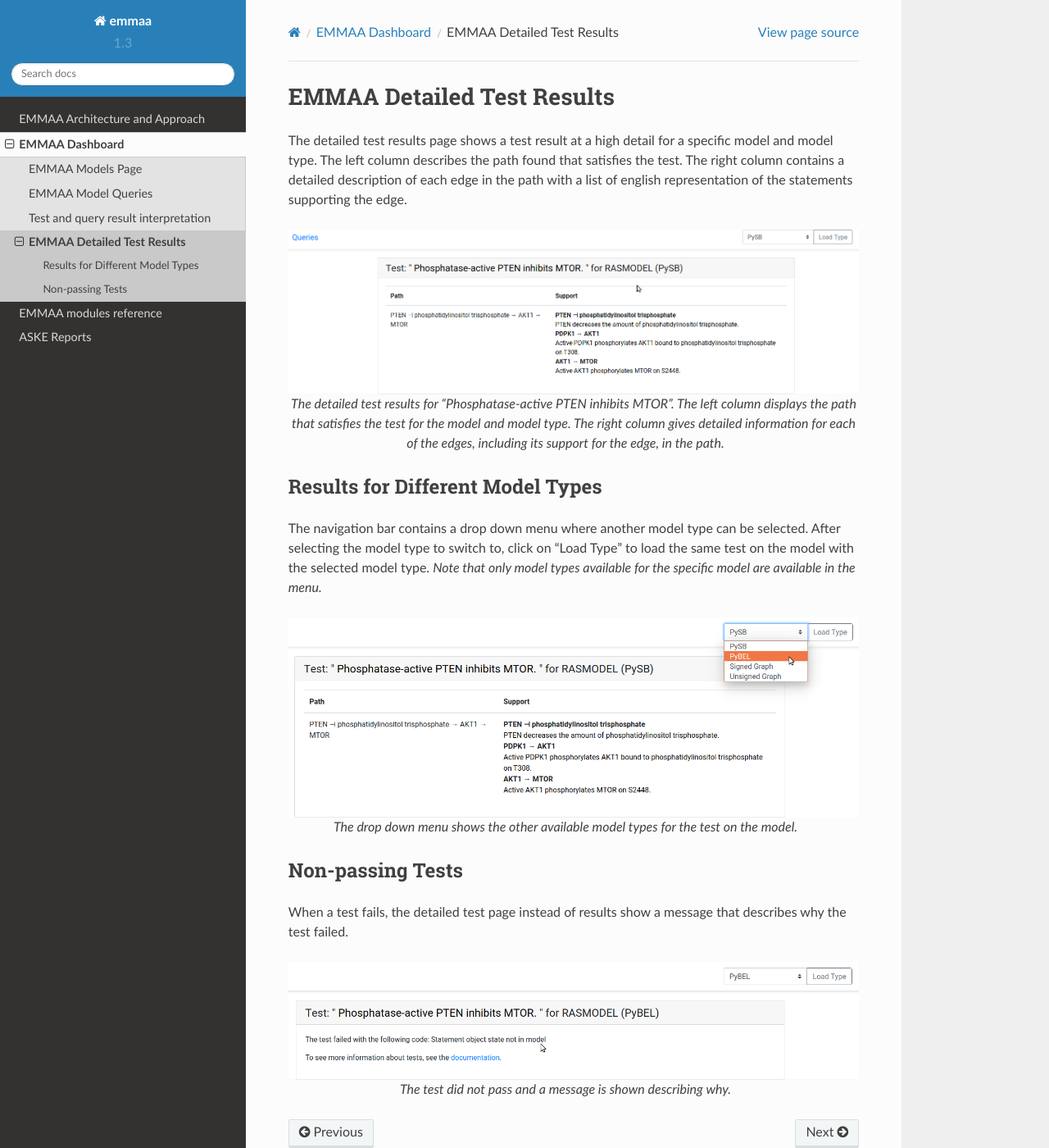
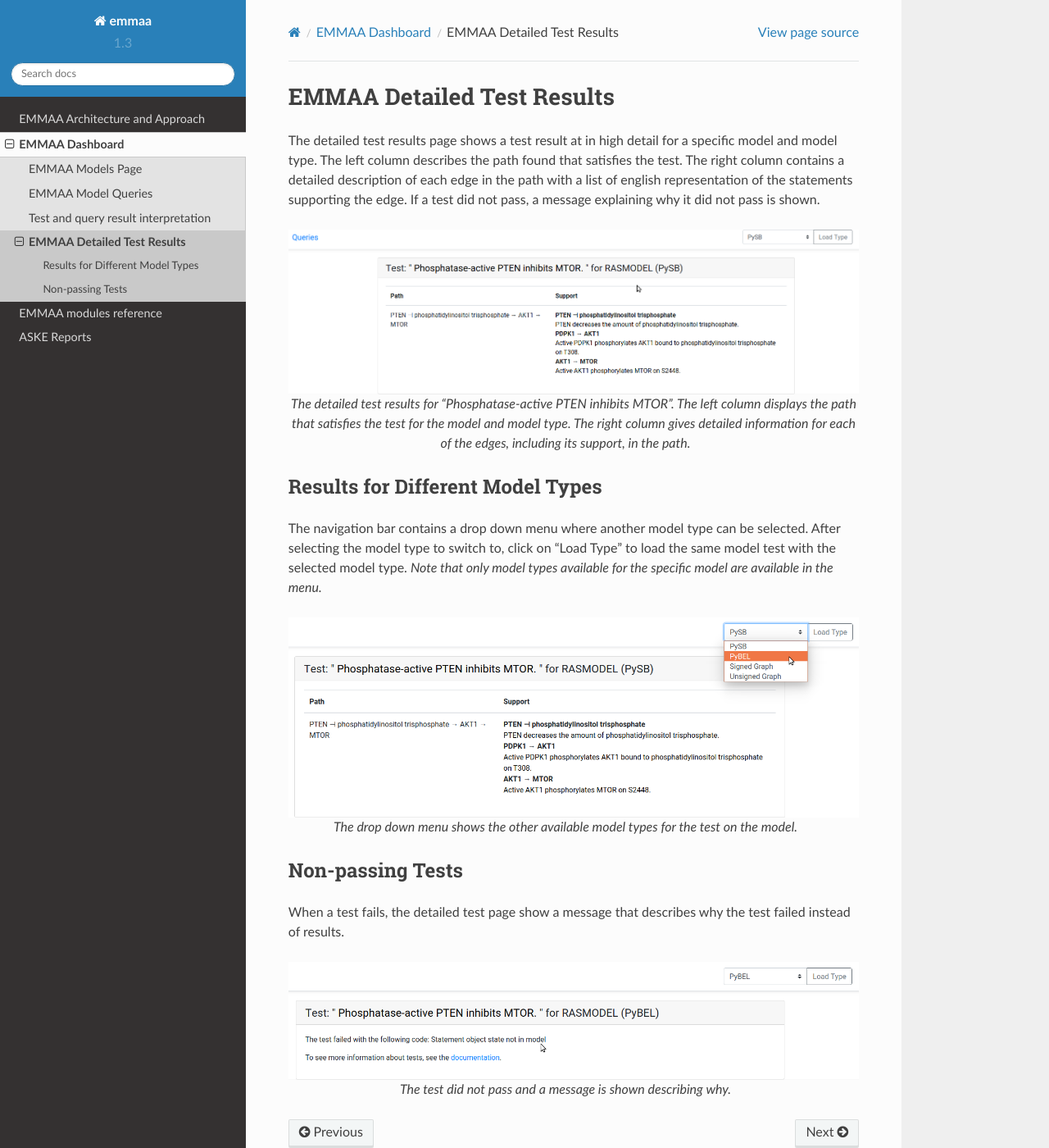
Before and after one commit to gyorilab/emmaa, a Sphinx documentation site: the page built from doc/dashboard/detailed_test_results.rst, in a window 1280 px wide and 1400 px high. Shown: the whole window at 82% size. Built offline with Sphinx 7.4.7 and the Read the Docs theme 2.0.0, drawn with Linux system fonts in a browser that asks for light colours.

Commit message:
Detailed test results grammar

```diff
--- a/doc/dashboard/detailed_test_results.rst
+++ b/doc/dashboard/detailed_test_results.rst
@@ -3,11 +3,12 @@
 EMMAA Detailed Test Results
 ===========================
 
-The detailed test results page shows a test result at a high detail for a
+The detailed test results page shows a test result at in high detail for a
 specific model and model type. The left column describes the path found that
 satisfies the test. The right column contains a detailed description of each
 edge in the path with a list of english representation of the statements
-supporting the edge.
+supporting the edge. If a test did not pass, a message explaining why it did
+not pass is shown.
 
 .. figure:: ../_static/images/detailed_results.png
   :align: center
@@ -16,7 +17,7 @@ supporting the edge.
   *The detailed test results for "Phosphatase-active PTEN inhibits MTOR". The
   left column displays the path that satisfies the test for the model and
   model type. The right column gives detailed information for each of the
-  edges, including its support for the edge, in the path.*
+  edges, including its support, in the path.*
 
 
 Results for Different Model Types
@@ -24,21 +25,21 @@ Results for Different Model Types
 
 The navigation bar contains a drop down menu where another model type can be
 selected. After selecting the model type to switch to, click on "Load Type"
-to load the same test on the model with the selected model type. *Note that
-only model types available for the specific model are available in the menu.*
+to load the same model test with the selected model type. *Note that only
+model types available for the specific model are available in the menu.*
 
 .. figure:: ../_static/images/detailed_results_dropdown.png
   :align: center
   :figwidth: 100%
 
-  *The drop down menu shows the other available model types for
-  the test on the model.*
+  *The drop down menu shows the other available model types for the test on
+  the model.*
 
 Non-passing Tests
 -----------------
 
-When a test fails, the detailed test page instead of results show a message
-that describes why the test failed.
+When a test fails, the detailed test page show a message that describes why
+the test failed instead of results.
 
 .. figure:: ../_static/images/detailed_results_fail.png
   :align: center
```
